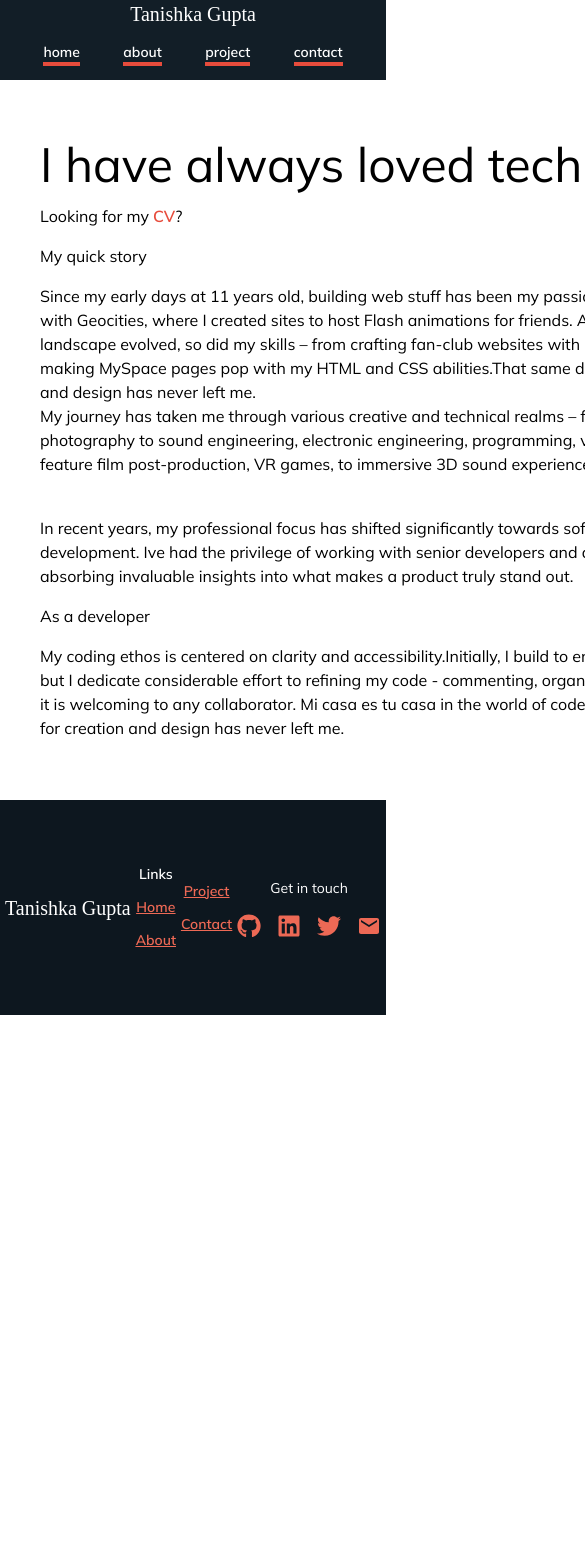
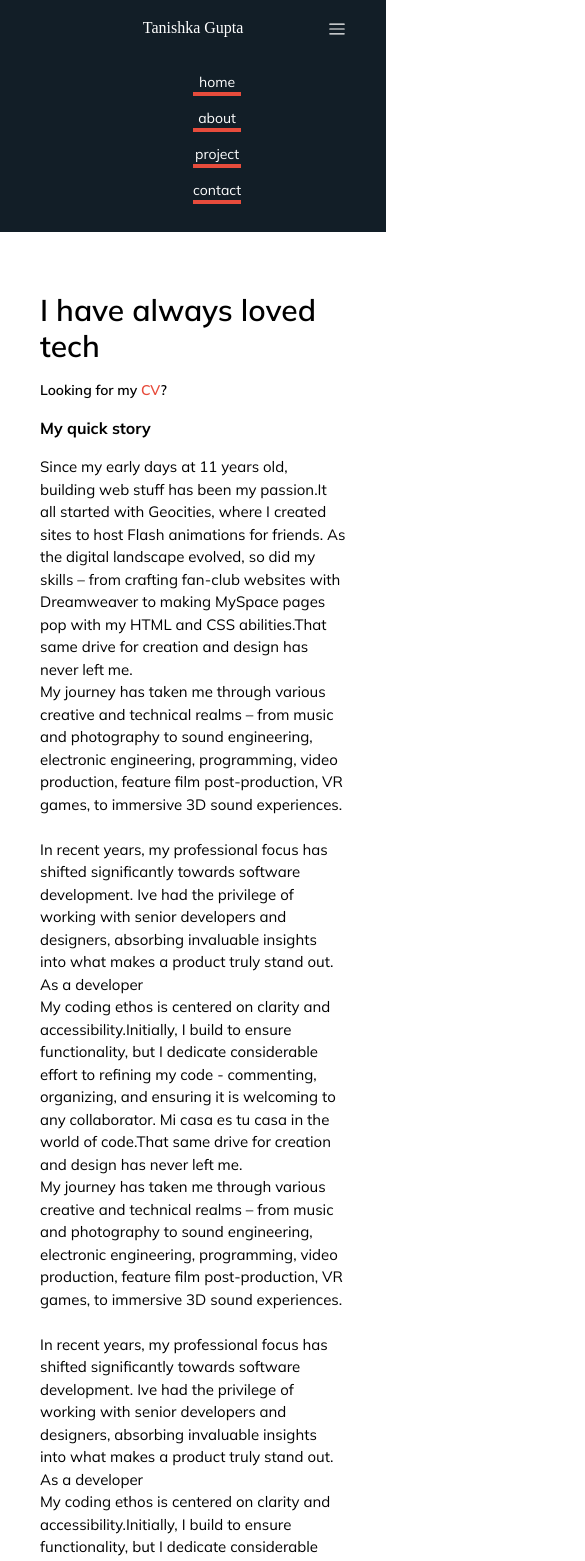
Before and after one commit to Billi007/Portfolio, a React (Vite) app in the folder app/: page /about in a window 390 px wide. Shown: the top 1561 px of the page, 585 px wide, since content can reach past the window. Before the commit the page ends 1015 px from the top, so only its background shows below. Built offline with nearby package versions, Linux system fonts and the light colour scheme; a web font is replaced by a local one.

Commit message:
add css in files

```diff
--- a/app/src/App.css
+++ b/app/src/App.css
@@ -13,7 +13,6 @@
 
 .name{
   font-family: 'Cedarville Cursive', cursive;
-  font-size: 20px;
   /* margin-top: 15px; */
 }
 .sliding_btn{
--- a/app/src/Components/About.jsx
+++ b/app/src/Components/About.jsx
@@ -3,18 +3,19 @@
 const About = () => {
   return (
     <>
-    <div className='w-3xl p-10 my-5 text-left m-auto'>
+    <div className='md:max-w-4xl max-w-2xl p-10 my-5 text-left m-auto'>
       <div className='bg-white text-black space-y-4'>
-      <h1 className='text-5xl font-mediim'>I have always loved tech</h1>
-      <p >Looking for my <span className='text-[#e74c3c] font-semibold'>CV</span>?</p>
-      <h3>My quick story</h3>
-       <>
-      <span>Since my early days at 11 years old, building web stuff has been my passion.</span>
+      <h1 className='text-3xl md:text-5xl font-semibold'>I have always loved tech</h1>
+      <p className="text-sm font-semibold">Looking for my <span className='text-[#e74c3c] font-semibold'>CV</span>?</p>
+      <h3 className="font-bold">My quick story</h3>
+
+       <div className="text-[15px]">
+       <span>Since my early days at 11 years old, building web stuff has been my passion.</span>
       It all started with Geocities, where I created sites to host Flash animations for friends.
       As the digital landscape evolved, so did my skills – from crafting fan-club websites with Dreamweaver to
        making MySpace pages pop with my HTML and CSS abilities.
        <span>That same drive for creation and design has never left me.</span>
-      </>
+
       <p>My journey has taken me through various creative and technical realms – from music and photography to
          sound engineering, electronic engineering, programming, video production, feature film post-production,
          VR games, to immersive 3D sound experiences.</p> <br />
@@ -29,6 +30,21 @@ const About = () => {
       it is welcoming to any collaborator. Mi casa es tu casa in the world of code.
        <span>That same drive for creation and design has never left me.</span>
       </p>
+      <p>My journey has taken me through various creative and technical realms – from music and photography to
+         sound engineering, electronic engineering, programming, video production, feature film post-production,
+         VR games, to immersive 3D sound experiences.</p> <br />
+
+         <p>In recent years, my professional focus has shifted significantly towards software development. Ive
+          had the privilege of working with senior developers and designers, absorbing invaluable insights into
+          what makes a product truly stand out.</p>
+           <h1>As a developer</h1>
+           <p>
+      <span>My coding ethos is centered on clarity and accessibility.</span>
+      Initially, I build to ensure functionality, but I dedicate considerable effort to refining my code - commenting, organizing, and ensuring
+      it is welcoming to any collaborator. Mi casa es tu casa in the world of code.
+       <span>That same drive for creation and design has never left me.</span>
+      </p>
+       </div>
       </div>
     </div>
     </>
--- a/app/src/Components/Contact.jsx
+++ b/app/src/Components/Contact.jsx
@@ -4,11 +4,12 @@ import { GiCoffeeCup } from "react-icons/gi";
 const Contact = () => {
   return (
     <>
-    <div className='flex justify-center items-center gap-[10%] mt-10 py-[8%]'>
+    <div className='flex justify-center items-center mx-6 gap-[8%] md:gap-[10%] mt-10 py-[10%]'>
+
       <div className='space-y-6 text-left'>
-      <h1 className='text-[3.8rem]  text-[#121e27]'>Let's have a chat</h1>
+      <h1 className='text-[2.5rem] md:text-[3.8rem]  text-[#121e27]'>Let's have a chat</h1>
       <p
-      className='text-[#ff5c49] font-bold'>guptatanishka2008@gmail.com</p>
+      className='text-[#ff5c49] font-bold text-sm'>guptatanishka2008@gmail.com</p>
        {/* <button className=' text-xm py-2 cursor-pointer px-5 bg-[#f1543b] hover:bg-[#e74c3c] font-semibold'>
         <a href='guptatanishka2008@gmail.com'>
         Get in touch
@@ -16,12 +17,12 @@ const Contact = () => {
        </button> */}
        <button className="px-6 py-2 font-medium bg-[#e9614d] text-white w-fit transition-all duration-200
         shadow-[7px_7px_0px_black] border-2 border-black hover:bg-[#f1543b] cursor-pointer hover:shadow-none hover:translate-x-[5px] hover:translate-y-[5px]">
-        Get in touch
+       <a href="mailto:guptatanishka2008@gmail.com"> Get in touch</a>
       </button>
       </div>
 
        <div>
-        <GiCoffeeCup className='text-8xl text-[#f1543b] cursor-pointer animate-pulse' />
+        <GiCoffeeCup className='text-7xl md:text-9xl text-[#f1543b] cursor-pointer animate-pulse' />
        </div>
     </div>
     </>
--- a/app/src/Components/Footer.jsx
+++ b/app/src/Components/Footer.jsx
@@ -5,23 +5,23 @@ const Footer = () => {
   return (
     <>
     <div className="bg-[#0d171f] flex justify-evenly items-center text-[14px]">
-     <h2 className="text-xl name">Tanishka Gupta</h2>
-      <ul className="flex flex-col font-semibold text-[#ed6955] my-16 space-y-3">
+     <h2 className="md:text-xl text-sm name">Tanishka Gupta</h2>
+      <ul className="flex flex-col font-semibold text-[#ed6955] my-16 space-y-3 text-xs md:text-[14px]">
         <h1 className="text-white">Links</h1>
         <li className="hover:opacity-80 underline"><a  href="/">Home</a></li>
         <li className="hover:opacity-80 underline"><a href="/about">About</a></li>
       </ul>
-        <ul className="flex flex-col font-semibold text-[#ed6955] my-10 space-y-3">
+        <ul className="flex flex-col font-semibold text-[#ed6955] my-10 space-y-3 text-xs md:text-[14px]">
         <li className="hover:opacity-80 underline"><a href="/project">Project</a></li>
         <li className="hover:opacity-80 underline"><a href="/contact">Contact</a></li>
         </ul>
       <div className="flex flex-col space-y-4">
       <p className="text-sm">Get in touch</p>
-      <ul className="flex gap-4 text-2xl text-[#ed6955]">
+      <ul className="flex gap-4 text-xl md:text-2xl text-[#ed6955]">
         <li> <a href='https://github.com/Billi007' className='hover:text-gray-400'><FaGithub /></a></li>
         <li> <a href='https://www.linkedin.com/feed' className='hover:text-gray-400'> <FaLinkedin /></a></li>
         <li> <a href='https://x.com/Tanisha1175' className='hover:text-gray-400'> <FaTwitter /></a></li>
-        <li><a href='guptatanishka2008@gmail.com' className='hover:text-gray-400'> <MdEmail /></a></li>
+        <li><a href='mailto:guptatanishka2008@gmail.com' className='hover:text-gray-400'> <MdEmail /></a></li>
       </ul>
       </div>
     </div>
--- a/app/src/Components/Home.jsx
+++ b/app/src/Components/Home.jsx
@@ -9,19 +9,19 @@ const Home = () => {
   return (
    <>
 
-   <div className='flex flex-col justify-center items-center py-44 bg-[#121e27]'>
+   <div className='max-w-full flex flex-col justify-center items-center py-40 bg-[#121e27]'>
 
-     <div className='text-[3.5rem] font-normal text-left leading-20 tracking-wide'> Hi, I’m Tanishka | <span className='bg-clip-text text-transparent bg-gradient-to-r from-red-500 to-orange-500 text-5xl font-black'>Software</span>
+     <div className='text-4xl md:text-[3.5rem] font-normal text-left leading-14 md:leading-20 tracking-normal md:tracking-wide'> Hi, I’m Tanishka | <span className='bg-clip-text text-transparent bg-gradient-to-r from-red-500 to-orange-500 text-3xl md:text-5xl font-black'>Software</span>
       <br />
-      <span className='bg-clip-text text-transparent bg-gradient-to-r from-red-500 to-orange-500 text-5xl font-black'> Engineer</span>
+      <span className='bg-clip-text text-transparent bg-gradient-to-r from-red-500 to-orange-500 text-3xl md:text-5xl font-black'> Engineer</span>
 
-    <div className='text-[#ed6955] flex gap-3 text-3xl my-10 cursor-pointer'>
+    <div className='text-[#ed6955] flex gap-3 text-2xl md:text-3xl my-10 cursor-pointer'>
       <a href='https://github.com/Billi007' className='hover:text-gray-400'><FaGithub /></a>
      <a href='https://www.linkedin.com/feed' className='hover:text-gray-400'> <FaLinkedin /></a>
      <a href='https://x.com/Tanisha1175' className='hover:text-gray-400'> <FaTwitter /></a>
-     <a href='guptatanishka2008@gmail.com' className='hover:text-gray-400'> <MdEmail /></a>
+     <a href='mailto:guptatanishka2008@gmail.com' className='hover:text-gray-400'> <MdEmail /></a>
      </div>
-    <p className='text-lg max-w-sm text-left font-thin  tracking-normal'>I love exploring and creating 🚀 I’m a lifelong learner 🎓
+    <p className='text-sm md:text-lg max-w-sm text-left font-thin  tracking-normal'>I love exploring and creating 🚀 I’m a lifelong learner 🎓
     and I might have a thing for traditional Neapolitan Pizza 🍕</p>
       </div>
 
--- a/app/src/Components/Navbar.jsx
+++ b/app/src/Components/Navbar.jsx
@@ -1,18 +1,39 @@
+import { useState } from "react";
+import { RxHamburgerMenu } from "react-icons/rx";
 
 const Navbar = () => {
+ const [openNav, setOprnNav] = useState(true);
+
+  const toggleNav = () => {
+    setOprnNav(!openNav);
+  }
+
+
   return (
     <>
     <nav>
     <div className='relative bg-[#121e27]'>
-     <div className='name text-xl'>Tanishka Gupta</div>
-        <ul className='flex items-center justify-evenly align-middle  w-full h-13 text-sm font-semibold'>
-        <li className='border-b-4 border-[#e74c3c] hover:opacity-85'><a href="/">home</a></li>
+     <div className='name md:text-xl py-4'>Tanishka Gupta</div>
+
+       <div>
+
+          <button className="absolute right-10 cursor-pointer py-4 text-white md:hidden top-1 text-lg hover:text-gray-300" onClick={toggleNav}><RxHamburgerMenu /></button>
+           {openNav ? (
+            <>
+           <div className="w-full h-44 md:h-12 bg-[#121e27] text-white">
+           <ul  className='absolute left-[50%] md:static space-y-3 text-sm py-2 top-16 md:w-full md:flex md:py-2 md:items-center md:justify-evenly'>
+          <li className='border-b-4 border-[#e74c3c] hover:opacity-85'><a href="/">home</a></li>
           <li className='border-b-4 border-[#e74c3c] hover:opacity-85'><a href="/about">about</a></li>
           <li className='border-b-4 border-[#e74c3c] hover:opacity-85'><a href="/project">project</a></li>
           <li className='border-b-4 border-[#e74c3c] hover:opacity-85'><a href="/contact">contact</a></li>
         </ul>
+           </div>
+           </>) : ""}
+
+       </div>
     </div>
       </nav>
+
     </>
   )
 }
--- a/app/src/Components/Skills.jsx
+++ b/app/src/Components/Skills.jsx
@@ -5,33 +5,33 @@ const Skills = () => {
   return (
     <>
     <div className='bg-white '>
-    <h1 className='relative text-3xl px-5 right-[28%] text-black font-extrabold pt-4'>My Skills</h1>
-       <div className='flex gap-10 justify-center items-center py-10'>
+    <h1 className='relative text-3xl  p-5 right-[29%] text-black font-extrabold'>My Skills</h1>
+       <div className='flex flex-col md:flex-row gap-16 justify-center items-center py-10'>
 
        <div>
         <img
-        className='rounded-xl w-[180px] '
+        className='rounded-xl w-[200px] '
         src="https://images.pexels.com/photos/19065036/pexels-photo-19065036/free-photo-of-anis.jpeg?auto=compress&cs=tinysrgb&w=1260&h=750&dpr=1"
         alt="profile" />
        </div>
 
 
-       <div className='flex flex-wrap gap-1 w-xl'>
-        <button className='py-1 px-3 text-sm font-semibold bg-[#121e27] text-white'>Javascript</button>
-        <button className='py-1 px-3 text-sm font-semibold bg-[#121e27] text-white'>Typescript</button>
-        <button className='py-1 px-3 text-sm font-semibold bg-[#121e27] text-white'>React</button>
-        <button className='py-1 px-3 text-sm font-semibold bg-[#121e27] text-white'>Next.js</button>
-        <button className='py-1 px-3 text-sm  font-semibold bg-[#121e27] text-white'>Node.js</button>
-        <button className='py-1 px-3 text-sm font-semibold bg-[#121e27] text-white'>MongoDB</button>
-        <button className='py-1 px-3 text-sm font-semibold bg-[#121e27] text-white'>Firebase</button>
-        <button className='py-1 px-3 text-sm font-semibold bg-[#121e27] text-white'>Git & Github</button>
-        <button className='py-1 px-3 text-sm font-semibold bg-[#121e27] text-white'>TailwindCSS</button>
-        <button className='py-1 px-3 text-sm font-semibold bg-[#121e27] text-white'>HTML</button>
-        <button className='py-1 px-3 text-sm font-semibold bg-[#121e27] text-white'>CSS</button>
+       <div className='flex flex-wrap gap-1 md:w-xl text-white w-lg px-5'>
+        <button className='md:py-1 md:px-3 px-2 py-0.5 text-sm font-semibold bg-[#121e27] '>Javascript</button>
+        <button className='md:py-1 md:px-3 px-2 py-0.5 text-sm  font-semibold bg-[#121e27] '>Typescript</button>
+        <button className='md:py-1 md:px-3 px-2 py-0.5 text-sm  font-semibold bg-[#121e27]'>React</button>
+        <button className='md:py-1 md:px-3 px-2 py-0.5 text-sm  font-semibold bg-[#121e27] '>Next.js</button>
+        <button className='md:py-1 md:px-3 px-2 py-0.5 text-sm  font-semibold bg-[#121e27]'>Node.js</button>
+        <button className='md:py-1 md:px-3 px-2 py-0.5 text-sm font-semibold bg-[#121e27]'>MongoDB</button>
+        <button className='md:py-1 md:px-3 px-2 py-0.5 text-sm font-semibold bg-[#121e27]'>Firebase</button>
+        <button className='md:py-1 md:px-3 px-2 py-0.5 text-sm font-semibold bg-[#121e27]'>Git & Github</button>
+        <button className='md:py-1 md:px-3 px-2 py-0.5 text-sm font-semibold bg-[#121e27]'>TailwindCSS</button>
+        <button className='md:py-1 md:px-3 px-2 py-0.5 text-sm font-semibold bg-[#121e27]'>HTML</button>
+        <button className='md:py-1 md:px-3 px-2 py-0.5 text-sm font-semibold bg-[#121e27]'>CSS</button>
 
-          <div className='text-slate-800 mt-5 space-y-3 flex flex-col items-start'>
+          <div className=' text-slate-800 mt-5 space-y-3 flex flex-col items-start'>
           <h1 className='font-bold'>I love building stuff 📱</h1>
-          <p className='text-left text-sm leading-6'>I started playing with computers when I was 11 years-old. Since then
+          <p className='text-left text-sm md:text-lg leading-6'>I started playing with computers when I was 11 years-old. Since then
              I have been tinkering with all sorts of technologies that in some way or
               another led me to work on music, photography, sound engineering, electric engineering, automation,
                video production, feature film post-production, VR games, and 3D sound.</p>
--- a/app/src/Components/project/Chat_project.jsx
+++ b/app/src/Components/project/Chat_project.jsx
@@ -3,10 +3,10 @@ import React from 'react'
 const Chat_project = () => {
   return (
    <>
-    <div className='text-black w-[700px] py-10 space-y-3 flex flex-col justify-center m-auto text-left'>
+    <div className='text-black md:max-w-4xl px-5 max-w-2xl py-10 space-y-3 flex flex-col justify-center m-auto text-left'>
     <h1 className='font-bold text-3xl'>MERN Chat app</h1>
     <p className='text-xs text-gray-700'>2 minute read</p>
-    <p className='text-slate-800'>Developed a feature-rich real-time chat application enabling users send/receive instant messages.
+    <p className='text-slate-800 text-sm md:text-[17px]'>Developed a feature-rich real-time chat application enabling users send/receive instant messages.
 The app ensures seamless communication through a responsive and user-friendly with modern styling
 interface.
 User Authentication: Implemented secure login and registration using JWT authentication with cookies.</p>
@@ -34,9 +34,16 @@ User Authentication: Implemented secure login and registration using JWT authent
   </div>
 
   <div>
+    <h1 className='font-bold text-lg'>Code</h1>
+    <ul className=' my-1'>
+      <li><a className='text-[#ed6955] font-bold text-xs' href="https://github.com/Billi007/MERN-Chat-App">Github</a></li>
+    </ul>
+  </div>
+
+  <div>
   <h2  className='font-bold text-lg'>Live</h2>
    <ul  className='text-[15px] my-2'>
-    <li className='text-[#f6654f] font-semibold cursor-pointer'>Site</li>
+    <li className='text-[#f6654f] font-bold cursor-pointer text-xs'>Site</li>
    </ul>
   </div>
 </div>
@@ -56,7 +63,7 @@ User Authentication: Implemented secure login and registration using JWT authent
 </div>
 
   <h1 className='font-bold text-2xl'>Web Stack and Explanation</h1>
-  <p className='text-slate-800 text-[14.7px] pb-10'>
+  <p className='text-slate-800 text-[14px] md:text-[14.7px] pb-10'>
 Built the project using Next.js because of its powerful server-side rendering and dynamic routing. The backend is fully serverless, it handles automated magic link emails
 (Postmark), auithentication using JWT and Passport, Airtable CRM, and connects to the propietary credit-score and property-estimation
 microservices (Elastic Beanstalk / Google Maps / TensorFlow).
--- a/app/src/Components/project/Netflix_project.jsx
+++ b/app/src/Components/project/Netflix_project.jsx
@@ -2,10 +2,10 @@ import React from 'react'
 
 const Netflix_project = () => {
   return (
-    <div className='text-black w-[700px] py-10 space-y-3 flex flex-col justify-center m-auto text-left'>
+    <div className='text-black md:max-w-4xl px-5 max-w-2xl py-10 space-y-3 flex flex-col justify-center m-auto text-left'>
     <h1 className='font-bold text-3xl'>Netflix app</h1>
     <p className='text-xs text-gray-700'>2 minute read</p>
-    <p className='text-slate-800'>Developed a feature-rich real-time chat application enabling users send/receive instant messages.
+    <p className='text-slate-800 text-sm md:text-[17px]'>Developed a feature-rich real-time chat application enabling users send/receive instant messages.
 The app ensures seamless communication through a responsive and user-friendly with modern styling
 interface.
 User Authentication: Implemented secure login and registration using JWT authentication with cookies.</p>
@@ -23,15 +23,22 @@ User Authentication: Implemented secure login and registration using JWT authent
   <ul  className='text-[13px] my-2' >
     <li>React.js</li>
     <li>Firebase</li>
+    <li>TailwindCSS</li>
     <li>Redux</li>
-    <li>TailwindCSS</li>
   </ul>
+  </div>
+
+  <div>
+    <h1 className='font-bold text-lg'>Code</h1>
+    <ul className=' my-1'>
+      <li><a className='text-[#ed6955] font-bold text-xs' href="https://github.com/Billi007/MERN-Chat-App">Github</a></li>
+    </ul>
   </div>
 
   <div>
   <h2  className='font-bold text-lg'>Live</h2>
    <ul  className='text-[15px] my-2'>
-    <li className='text-[#f6654f] font-semibold cursor-pointer'>Site</li>
+    <li className='text-[#f6654f] font-bold cursor-pointer text-xs'>Site</li>
    </ul>
   </div>
 </div>
@@ -51,7 +58,7 @@ User Authentication: Implemented secure login and registration using JWT authent
 </div>
 
   <h1 className='font-bold text-2xl'>Web Stack and Explanation</h1>
-  <p className='text-slate-800 text-[14.7px] pb-10'>
+  <p className='text-slate-800 text-[14px] md:text-[14.7px] pb-10'>
 Built the project using Next.js because of its powerful server-side rendering and dynamic routing. The backend is fully serverless, it handles automated magic link emails
 (Postmark), auithentication using JWT and Passport, Airtable CRM, and connects to the propietary credit-score and property-estimation
 microservices (Elastic Beanstalk / Google Maps / TensorFlow).
--- a/app/src/Components/project/Projects.jsx
+++ b/app/src/Components/project/Projects.jsx
@@ -5,14 +5,14 @@ import { Link } from "react-router-dom"
 const Projects = () => {
   return (
     <>
-    <div className='text-black text-left flex justify-evenly items-center pt-10'>
+    <div className='text-black text-left flex flex-col md:flex-row justify-evenly md:mx-0 mx-5 mb-20 md:mb-0 items-start md:items-center pt-10'>
 
-     <div className="w-[400px]">
+     <div className="w-[400px] ">
      <h2 className='text-black font-extrabold text-3xl'>Projects</h2>
       <p className='font-normal text-xs my-5'>FULL STACK DEVELOPER / TECH LEAD</p>
 
-      <h1 className='text-black font-bold text-2xl'>MERN Chat app</h1>
-      <div className='flex gap-1 text-[10px] my-5'>
+      <h1 className='text-black font-extrabold text-2xl'>MERN Chat app</h1>
+      <div className='flex gap-1 text-[11px] my-5'>
       <button className='py-1 px-2 font-semibold bg-[#121e27] text-white'>Javascript</button>
         <button className='py-1 px-2 font-semibold bg-[#121e27] text-white'>MERN</button>
         <button className='py-1 px-2 font-semibold bg-[#121e27] text-white'>Socket.io</button>
@@ -21,7 +21,7 @@ const Projects = () => {
       </div>
 
        <div>
-        <p className="text-slate-800">Developed a feature-rich real-time chat application enabling users send/receive instant messages.
+        <p className="text-slate-800 ">Developed a feature-rich real-time chat application enabling users send/receive instant messages.
 The app ensures seamless communication through a responsive and user-friendly with modern styling
 interface.
 User Authentication: Implemented secure login and registration using JWT authentication with cookies.</p>
@@ -37,7 +37,7 @@ User Authentication: Implemented secure login and registration using JWT authent
       <div>
      <Link to='/project/chat'>
      <img
-      className="w-[300px] h-[300px] bg-cover rounded-3xl max-w-sm mx-auto shadow-none transition-shadow cursor-pointer
+      className="w-[300px] h-[300px] mt-10 md:mt-0 bg-cover rounded-3xl max-w-sm mx-auto shadow-none transition-shadow cursor-pointer
        hover:shadow-xl hover:shadow-gray-600 ease-in-out hover:duration-300"
       src='https://static1.anpoimages.com/wordpress/wp-content/uploads/2022/04/WhatsApp-generic-hero-app-interface.jpg'
       alt="img" />
@@ -51,25 +51,26 @@ User Authentication: Implemented secure login and registration using JWT authent
 
 
 
-     <div className='text-black text-left flex justify-evenly items-center pt-16'>
+     <div className='text-black text-left flex flex-col md:flex-row  mb-20 justify-evenly md:mx-0 mx-5 items-start md:items-center pt-10'>
 
-     <div className="w-[400px]">
-      <p className='font-normal text-xs my-2'>FULL STACK DEVELOPER / TECH LEAD</p>
+     <div className="w-[400px] ">
+      <p className='font-normal text-xs my-5'>FULL STACK DEVELOPER / TECH LEAD</p>
 
-      <h1 className='text-black font-bold text-2xl'>Netflix app</h1>
+      <h1 className='text-black font-extrabold text-2xl'>Netflix app</h1>
       <div className='flex gap-1 text-[11px] my-5'>
-        <button className='py-1 px-2 font-semibold bg-[#121e27] text-white'>React.js</button>
+      <button className='py-1 px-2 font-semibold bg-[#121e27] text-white'>React.js</button>
         <button className='py-1 px-2 font-semibold bg-[#121e27] text-white'>Firebase</button>
+        <button className='py-1 px-2 font-semibold bg-[#121e27] text-white'>Redux</button>
         <button className='py-1 px-2 font-semibold bg-[#121e27] text-white'>TailwindCSS</button>
-        <button className='py-1 px-2  font-semibold bg-[#121e27] text-white'>Redux</button>
       </div>
 
        <div>
-        <p className="text-slate-800">Developed a feature-rich real-time chat application enabling users send/receive instant messages.
+        <p className="text-slate-800 ">Developed a feature-rich real-time chat application enabling users send/receive instant messages.
 The app ensures seamless communication through a responsive and user-friendly with modern styling
 interface.
 User Authentication: Implemented secure login and registration using JWT authentication with cookies.</p>
        </div>
+
       <button className="my-8 px-6 py-2 font-medium bg-[#e9614d] text-white w-fit transition-all duration-200
         shadow-[7px_7px_0px_black] border-2 border-black hover:bg-[#f1543b] cursor-pointer hover:shadow-none hover:translate-x-[5px] hover:translate-y-[5px]">
       <Link to='/project/netflix'> View project
@@ -78,18 +79,15 @@ User Authentication: Implemented secure login and registration using JWT authent
      </div>
 
       <div>
-      <Link to='/project/netflix'>
+     <Link to='/project/netflix'>
      <img
-      className="w-[300px] h-[300px] bg-cover rounded-3xl max-w-sm mx-auto shadow-none transition-shadow cursor-pointer
+      className="w-[300px] h-[300px] mt-10 md:mt-0 bg-cover rounded-3xl max-w-sm mx-auto shadow-none transition-shadow cursor-pointer
        hover:shadow-xl hover:shadow-gray-600 ease-in-out hover:duration-300"
       src='https://static1.anpoimages.com/wordpress/wp-content/uploads/2022/04/WhatsApp-generic-hero-app-interface.jpg'
       alt="img" />
-
      </Link>
      </div>
-
      </div>
-
 
     </>
   )
```
